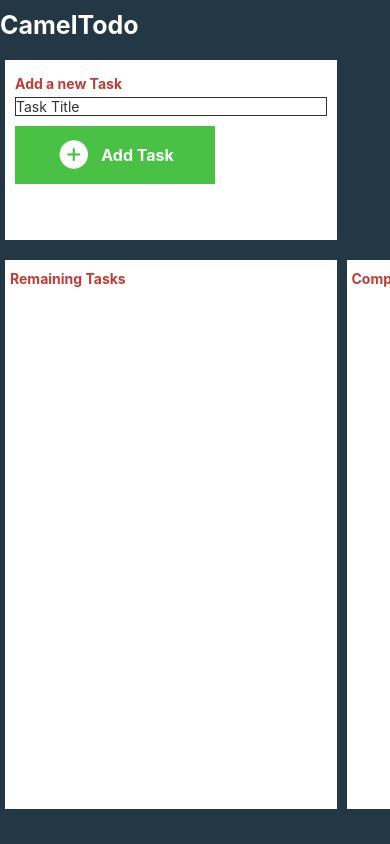
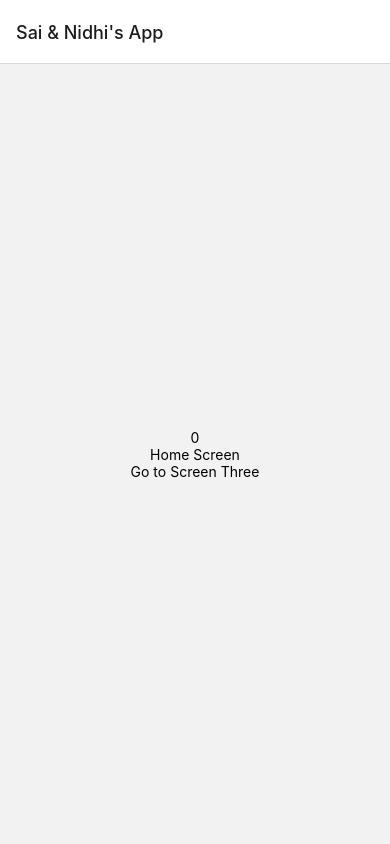
Before and after one commit to ufran8291/CamelTodo, a React Native app: screen / in a window 390 px wide. Built offline with nearby package versions, Linux system fonts and the light colour scheme.

Commit message:
added navigation and centralized state management.

```diff
--- a/App.tsx
+++ b/App.tsx
@@ -1,208 +1,96 @@
-import { Alert, Dimensions, Keyboard, SafeAreaView, ScrollView, StyleSheet, Text, TextInput, TouchableOpacity, TouchableWithoutFeedback, View } from 'react-native';
-import React, { useState } from 'react';
-import Ionicons from 'react-native-vector-icons/Ionicons'
-import EntypoIcon from 'react-native-vector-icons/Entypo';
-import 'react-native-get-random-values'
-import { v4 as uuidv4 } from 'uuid';
+// In App.js in a new project
 
-const windowWidth = Dimensions.get('window').width;
-const windowHeight = Dimensions.get('window').height;
+import React,{createContext, useContext} from 'react';
+import { View, Text, TouchableOpacity } from 'react-native';
+import { NavigationContainer } from '@react-navigation/native';
+import { createNativeStackNavigator } from '@react-navigation/native-stack';
+import TodoContext from './Context/TodoContext';
+import TodoProvider from './Context/TodoProvider';
 
 
-export default function App(): JSX.Element {
-   const [taskValue, setTaskValue] = useState("");
-   const [tasks,setTasks]=useState([
-    {taskId:uuidv4(),title:'',isCompleted:false}
-  ]);
-
-  function addNewTask(){
-    if (taskValue != null && taskValue.toString() != '' && taskValue!= undefined) {
-      setTasks([{taskId:uuidv4() ,title:taskValue.toString(),isCompleted:false},...tasks]);
-      setTaskValue('')
-      Keyboard.dismiss()
-    } else {
-      Alert.alert('Please enter the task title','Please enter the title of the task from the above input bar.')
-      return;
-    }
-  }
-
-  function checkIfTasKCompleted(taskId: string) {
-    const updatedTasks = tasks.map(task => {
-      if (task.taskId === taskId) {
-        if (task.isCompleted === false) {
-          return { ...task, isCompleted: true };
-        } else {
-          return { ...task, isCompleted: false };
-        }
-      }
-      return task;
-    });
-    setTasks(updatedTasks);
-  }
 
 
+function HomeScreen({navigation}:{navigation:any}) {
+  const {counter,increaseCounterByOne} = useContext(TodoContext);
   return (
-    <TouchableWithoutFeedback style={{flex:1}} onPress={()=>{Keyboard.dismiss()}}>
-    <SafeAreaView style={styles.container}>
-
-      <Text style={styles.heroTxt}>CamelTodo</Text>
-      <View style={styles.inputContainer}>
-        <Text style={styles.subHeading}>Add a new Task</Text>
-        <TextInput style={styles.inputStyles} value={taskValue}  placeholder='Task Title' placeholderTextColor={'#333'} onChange={(e)=>setTaskValue(e.nativeEvent.text)} />
-
-        <TouchableOpacity style={styles.button} onPress={addNewTask}>
-          <Ionicons name="add-circle" size={35} color={'#fff'}/>
-          <Text style={styles.buttonTxt}>Add Task</Text>
-        </TouchableOpacity>
-      </View>
-      <ScrollView style={styles.scroller} horizontal={true} >
-
-      <View style={styles.pageContainer}>
-        <Text style={styles.subHeading}>Remaining Tasks</Text>
-        {tasks.map((task) => {
-          if (task.isCompleted === false && task.title !== '') {
-            return (
-              <View key={task.taskId} style={styles.taskContainer}>
-                  <View style={styles.taskItem}>
-                    <Text style={styles.taskTitle}>{task.title}</Text>
-                    <View style={styles.iconsContainer}>
-                      <TouchableOpacity onPress={() => checkIfTasKCompleted(task.taskId)}>
-                        <EntypoIcon name="check" size={30} color="green" />
-                      </TouchableOpacity>
-                      <TouchableOpacity>
-                        <EntypoIcon name="cross" size={30} color="red"/>
-                      </TouchableOpacity>
-                    </View>
-                  </View>
-              </View>
-            )
-          }
-
-        })}
-      </View>
-      <View style={styles.pageContainer}>
-        <Text style={styles.subHeading}>Completed Tasks</Text>
-        {tasks.map((task) => {
-          if (task.isCompleted === true && task.title !== '') {
-            return (
-              <View key={task.taskId} style={styles.taskContainer}>
-                  <View style={styles.taskItem}>
-                    <Text style={styles.taskTitle}>{task.title}</Text>
-                    <View style={styles.iconsContainer}>
-                      <TouchableOpacity onPress={() => checkIfTasKCompleted(task.taskId)}>
-                        <EntypoIcon name="check" size={30} color="green" />
-                      </TouchableOpacity>
-                      <TouchableOpacity>
-                        <EntypoIcon name="cross" size={30} color="red"/>
-                      </TouchableOpacity>
-                    </View>
-                  </View>
-              </View>
-            )
-          }
-
-        })}
-      </View>
-
-      </ScrollView>
-    </SafeAreaView>
-    </TouchableWithoutFeedback>
+    <View style={{ flex: 1, alignItems: 'center', justifyContent: 'center' }}>
+      <Text>{counter}</Text>
+      <Text>Home Screen</Text>
+      <TouchableOpacity onPress={()=>{
+        navigation.navigate('Second Screen');
+      }}>
+       <Text>
+         Go to Screen Three
+        </Text>
+      </TouchableOpacity>
+    </View>
   );
 }
 
-const styles = StyleSheet.create({
-  container: {
-    flex: 1,
-    backgroundColor: '#233844',
-    padding: 10,
-  },
 
-  heroTxt:{
-    fontSize:25,
-    color:'#fff',
-    fontWeight:'bold',
-    marginVertical:10
-  },
+function ScreenTwo({navigation}:{navigation:any}) : JSX.Element {
+  const {counter,increaseCounterByOne} = useContext(TodoContext);
+  return (
+    <View style={{ flex: 1, alignItems: 'center', justifyContent: 'center' }}>
+      <Text>Screen Two</Text>
+      <TouchableOpacity onPress={()=>{
+         navigation.navigate('Third Screen');
+      }}>
+       <Text>
+         Go to Screen Three
+        </Text>
+      </TouchableOpacity>
 
-  inputContainer:{
-    backgroundColor:'#ffffff',
-    height:180,
+      <TouchableOpacity onPress={()=>{
+         increaseCounterByOne();
+      }}>
+       <Text>
+         Increase the value of the counter
+        </Text>
+      </TouchableOpacity>
+    </View>
+  );
+}
 
-    width:windowWidth*0.85,
-    marginVertical:10,
-    elevation:5,
-    padding:10,
-    margin:5
-  },
 
-  inputStyles:{
-    borderColor:'#333',
-    borderWidth:1,
-  },
+function ScreenThree() {
+  const {counter,increaseCounterByOne} = useContext(TodoContext);
+  return (
+    <View style={{ flex: 1, alignItems: 'center', justifyContent: 'center' }}>
+      <Text>{counter}</Text>
+      <Text>Third Screen</Text>
+    </View>
+  );
+}
+//create a stack navigator
+const Stack1 = createNativeStackNavigator();
+//createcontext;
+//provider;
+//consumer;
+function App() {
+  return (
 
-  button:{
-    backgroundColor:'#49C144',
-    paddingVertical:10,
-    paddingHorizontal:20,
-    alignItems:'center',
-    justifyContent:'center',
-    width:200,
-    flexDirection:'row',
-    marginVertical:10
-  },
+    <NavigationContainer>
+      <TodoProvider>
+      <Stack1.Navigator initialRouteName='Home'>
+        <Stack1.Screen name='Home' component={HomeScreen} options={
+        {
+          title:"Sai & Nidhi's App",
 
-  buttonTxt:{
-    color:'#fff',
-    fontWeight:'bold',
-    marginLeft:10,
-    fontSize:16
-  },
+        }
+        } />
+        <Stack1.Screen name='Second Screen' component={ScreenTwo} />
+        <Stack1.Screen name='Third Screen' component={ScreenThree} />
+      </Stack1.Navigator>
+      </TodoProvider>
+    </NavigationContainer>
+    // //wrap all with this componenet;
+    // <NavigationContainer>
+    //   <Stack1.Navigator>
+    //     <Stack1.Screen name="Home" component={HomeScreen} />
+    //   </Stack1.Navigator>
+    // </NavigationContainer>
+  );
+}
 
-  pageContainer: {
-    backgroundColor: '#ffffff',
-    height: windowHeight * 0.65,
-    width: windowWidth * 0.85,
-    marginVertical: 10,
-    elevation: 5,
-    padding: 5,
-    margin: 5,
-  },
-
-  subHeading:{
-    color:'#BF3D35',
-    marginVertical:5,
-    fontWeight:'bold',
-  },
-
-  scroller:{
-    flex:1,
-  },
-
-  taskContainer: {
-    backgroundColor: '#f0f0f0',
-    borderRadius: 8,
-    marginVertical: 5,
-    padding: 10,
-    borderWidth: 1,
-
-  },
-
-  taskItem: {
-    flexDirection: 'row',
-    justifyContent: 'flex-start',
-    alignItems: 'center',
-  },
-
-  taskTitle: {
-    fontSize: 20,
-    fontWeight: 'bold',
-    color: 'black',
-  },
-
-  iconsContainer: {
-    flex: 1,
-    flexDirection: 'row',
-    justifyContent: 'flex-end',
-    alignItems: 'center',
-  },
-});
+export default App;
--- /dev/null
+++ b/Context/TodoContext.js
@@ -0,0 +1,3 @@
+import React,{createContext, useState} from 'react';
+const TodoContext = createContext();
+export default TodoContext;
--- /dev/null
+++ b/Context/TodoProvider.js
@@ -0,0 +1,16 @@
+import React,{createContext, useState} from 'react';
+import TodoContext from './TodoContext';
+
+const TodoProvider =({children}) =>{
+    const [counter,setCounter] = useState(0);
+
+    const increaseCounterByOne = () =>{
+        setCounter(counter+1);
+    }
+    return(
+        <TodoContext.Provider value={{counter,increaseCounterByOne}} >
+            {children}
+        </TodoContext.Provider>
+    )
+}
+export default TodoProvider;
--- a/package.json
+++ b/package.json
@@ -10,10 +10,15 @@
     "test": "jest"
   },
   "dependencies": {
+    "@react-native-async-storage/async-storage": "^1.21.0",
+    "@react-navigation/native": "^6.1.10",
+    "@react-navigation/native-stack": "^6.9.18",
     "react": "18.2.0",
     "react-element-to-jsx-string": "^15.0.0",
     "react-native": "0.73.4",
     "react-native-get-random-values": "^1.10.0",
+    "react-native-safe-area-context": "^4.9.0",
+    "react-native-screens": "^3.29.0",
     "react-native-vector-icons": "^10.0.3",
     "uuid": "^9.0.1"
   },
```
Also changed, not shown: 2 other files (tests, documents, lock files or other folders).
